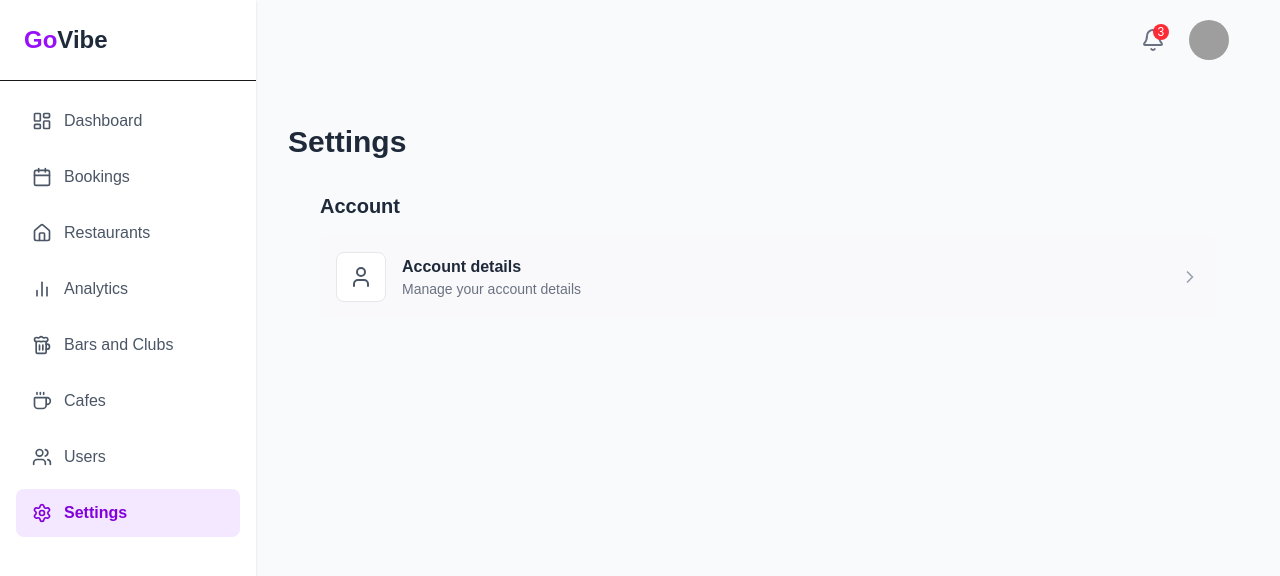
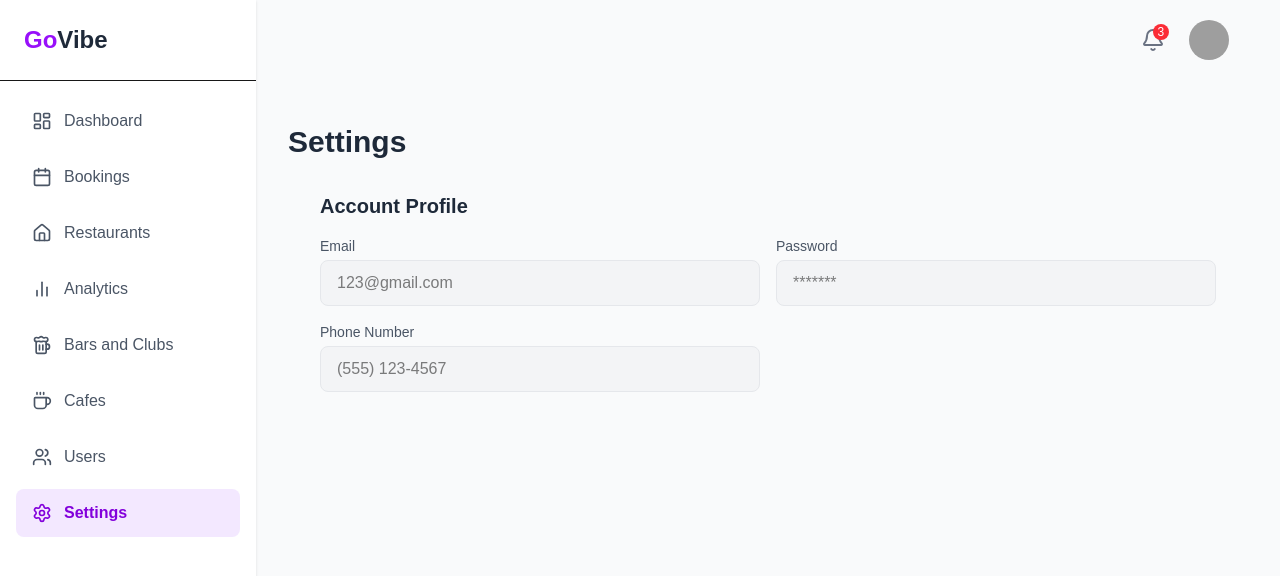
Before and after one commit to GoVibee/admin, a Next.js app: page /pages/settings in a window 1280 px wide. Shown: the top 576 px of the page. Built offline with nearby package versions, Linux system fonts and the light colour scheme; grey boxes are pictures that could not be loaded.

Commit message:
updated settings

```diff
--- a/src/app/pages/settings/page.tsx
+++ b/src/app/pages/settings/page.tsx
@@ -24,6 +24,13 @@ const SettingsItem = ({ icon: Icon, title, description }: any) => (
         <ChevronRight className="w-5 h-5 text-gray-400" />
     </a>
 )
+
+const FormInput = ({ label, placeholder, type = 'text' }: any) => (
+    <div>
+        <label className="block text-sm font-medium text-gray-600 mb-1">{label}</label>
+        <input type={type} placeholder={placeholder} className="w-full bg-gray-100 border border-gray-200 text-black rounded-lg py-2.5 px-4 focus:outline-none focus:ring-2 focus:ring-purple-500" />
+    </div>
+);
 
 // --- Main Dashboard Component ---
 export default function SettingsPage() {
@@ -120,7 +127,7 @@ export default function SettingsPage() {
             <h1 className="text-3xl font-bold text-gray-800 mb-8">Settings</h1>
 
             <div className="max-w-4xl mx-auto space-y-10">
-                {settingsSections.map(section => (
+                {/* {settingsSections.map(section => (
                     <section key={section.title} className='cursor-pointer' onClick={() => {
                       router.push('/pages/settings/profile')
                     }}>
@@ -131,7 +138,13 @@ export default function SettingsPage() {
                             ))}
                         </div>
                     </section>
-                ))}
+                ))} */}
+                 <h2 className="text-xl font-semibold text-gray-800 mb-4">Account Profile </h2>
+                <div className="grid md:grid-cols-2 gap-4">
+                        <FormInput label="Email" placeholder="123@gmail.com" />
+                        <FormInput label="Password" placeholder="*******" type="tel" />
+                        <FormInput label="Phone Number" placeholder="(555) 123-4567" type="tel" />
+                    </div>
             </div>
 
           </div>
```
